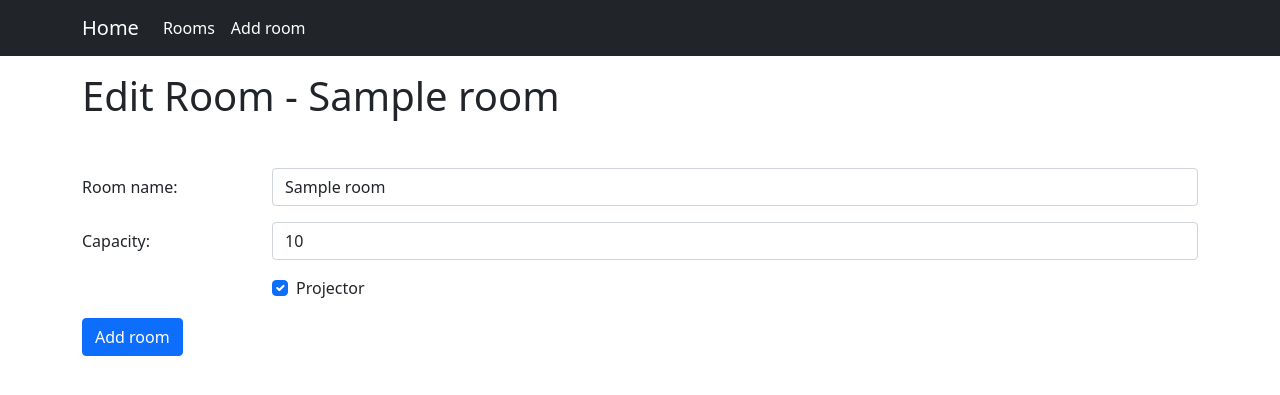
After one commit to WitholdP/Reservations, a Django app: page /room_edit/1 in a window 1280 px wide. The commit adds this page. Shown: the top 395 px of the page. Run offline with Django 3.2, Linux system fonts and the light colour scheme; tables that the repository leaves empty hold one stand-in row (values such as "Sample post"); some libraries are stand-ins or nearby versions.

Commit message:
added form for changing room parameters. Form has same validations as room add

```diff
--- a/rooms/urls.py
+++ b/rooms/urls.py
@@ -1,10 +1,11 @@
 from django.urls import path
 
-from rooms.views import AddRoom, Index, RoomDelete, Rooms
+from rooms.views import Index, RoomAdd, RoomDelete, RoomEdit, Rooms
 
 urlpatterns = [
     path("", Index.as_view(), name="index"),
     path("rooms/", Rooms.as_view(), name="rooms"),
-    path("add_room/", AddRoom.as_view(), name="add_room"),
+    path("room_add/", RoomAdd.as_view(), name="room_add"),
     path("room_delete/<int:room_id>/", RoomDelete.as_view(), name="room_delete"),
+    path("room_edit/<int:room_id>", RoomEdit.as_view(), name="room_edit"),
 ]
--- a/rooms/views.py
+++ b/rooms/views.py
@@ -28,13 +28,13 @@ class Rooms(View):
         return render(request, "rooms/rooms.html", context)
 
 
-class AddRoom(View):
+class RoomAdd(View):
     """ Displays form for adding a new room to the database. """
 
     def get(self, request):
         message_danger = request.GET.get("message_danger", None)
         return render(
-            request, "rooms/add_room.html", {"message_danger": message_danger}
+            request, "rooms/room_add.html", {"message_danger": message_danger}
         )
 
     def post(self, request):
@@ -95,3 +95,57 @@ class RoomDelete(View):
         message = f"Room {room.room_name} was succesfully deleted"
         room.delete()
         return redirect(reverse("rooms") + f"?message_success={message} ")
+
+
+class RoomEdit(View):
+    """View for editing the specific room. It will aply same form validation as
+    RoomAdd view."""
+
+    def get(self, request, room_id):
+        room = Room.objects.get(pk=room_id)
+        message_success = request.GET.get("message_success", None)
+        message_danger = request.GET.get("message_danger", None)
+        context = {
+            "room": room,
+            "message_success": message_success,
+            "message_danger": message_danger,
+        }
+        return render(request, "rooms/room_edit.html", context)
+
+    def post(self, request, room_id):
+        room_name = request.POST.get("room_name")
+        if not room_name:
+            return redirect(
+                reverse("room_edit", args=[room_id])
+                + "?message_danger=Room name can't be empty"
+            )
+
+        capacity = int(request.POST.get("capacity"))
+        if capacity < 1:
+            return redirect(
+                reverse("room_edit", args=[room_id])
+                + "?message_danger=Capacity has to be more than 0"
+            )
+
+        projector = request.POST.get("projector")
+        if projector:
+            projector = True
+        else:
+            projector = False
+
+        room = Room.objects.get(pk=room_id)
+        room.room_name = room_name
+        room.capacity = capacity
+        room.projector = projector
+        try:
+            room.save()
+        except:
+            return redirect(
+                reverse("room_edit", args=[room_id])
+                + f"?message_danger=Room with name {room_name} already exists"
+            )
+
+        return redirect(
+            reverse("room_edit", args=[room_id])
+            + "?message_success=Room succesfully edited"
+        )
--- a/templates/base.html
+++ b/templates/base.html
@@ -21,7 +21,7 @@
           <div class="collapse navbar-collapse" id="navbarNavAltMarkup">
             <div class="navbar-nav d-flex">
                 <a class="nav-link active" aria-current="page" href="{% url 'rooms' %}">Rooms</a>
-                <a class="nav-link active" aria-current="page" href="{% url 'add_room' %}">Add room</a>
+                <a class="nav-link active" aria-current="page" href="{% url 'room_add' %}">Add room</a>
             </div>
           </div>
         </div>
--- /dev/null
+++ b/templates/rooms/room_edit.html
@@ -0,0 +1,50 @@
+{% extends 'base.html' %}
+
+{% block content %}
+
+{% if message_success %}
+<div class="alert alert-success" role="alert">
+  {{ message_success}}
+</div>
+{% endif %}
+
+{% if message_danger %}
+<div class="alert alert-danger" role="alert">
+  {{ message_danger }}
+</div>
+{% endif %}
+
+<h1 class="mb-5">Edit Room - {{ room.room_name }}</h1>
+
+<form method="POST">
+  {% csrf_token %}
+  <div class="row mb-3">
+    <label for="room_name" class="col-sm-2 col-form-label">Room name:</label>
+    <div class="col-sm-10">
+      <input type="text" class="form-control" id="room_name" name="room_name" value="{{ room.room_name }}">
+    </div>
+  </div>
+  <div class="row mb-3">
+    <label for="capacity" class="col-sm-2 col-form-label">Capacity:</label>
+    <div class="col-sm-10">
+      <input type="number" class="form-control" id="capacity" name="capacity" value="{{ room.capacity }}">
+    </div>
+  </div>
+  <div class="row mb-3">
+    <div class="col-sm-10 offset-sm-2">
+      <div class="form-check">
+        {% if room.projector %}
+        <input class="form-check-input" type="checkbox" id="projector" name="projector" checked>
+        {% else %}
+        <input class="form-check-input" type="checkbox" id="projector" name="projector">
+        {% endif %}
+        <label class="form-check-label" for="projector">
+          Projector
+        </label>
+      </div>
+    </div>
+  </div>
+  <button type="submit" class="btn btn-primary">Add room</button>
+</form>
+
+{% endblock %}
--- a/templates/rooms/rooms.html
+++ b/templates/rooms/rooms.html
@@ -38,7 +38,7 @@
       <td>{% if room.projector %}<i class="bi bi-check-circle"></i>{% endif %}</td>
       <td>Is available</td>
       <td><button type="button" class="btn btn-primary">Make reservation</button></td>
-      <td><button type="button" class="btn btn-warning">Edit</button></td>
+      <td><a href="{% url 'room_edit' room.id %}"><button type="button" class="btn btn-warning">Edit</button></a></td>
       <td><a href="{% url 'room_delete' room.id %}"><button type="button" class="btn btn-danger">Delete</button></a></td>
 
     </tr>
```
Also changed, not shown: templates/rooms/room_add.html (renamed from templates/rooms/add_room.html).
